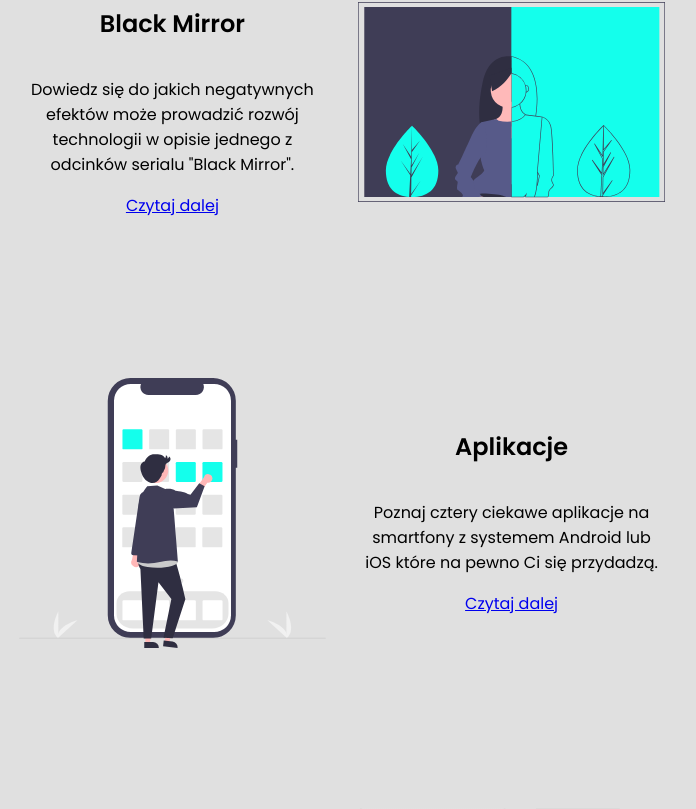
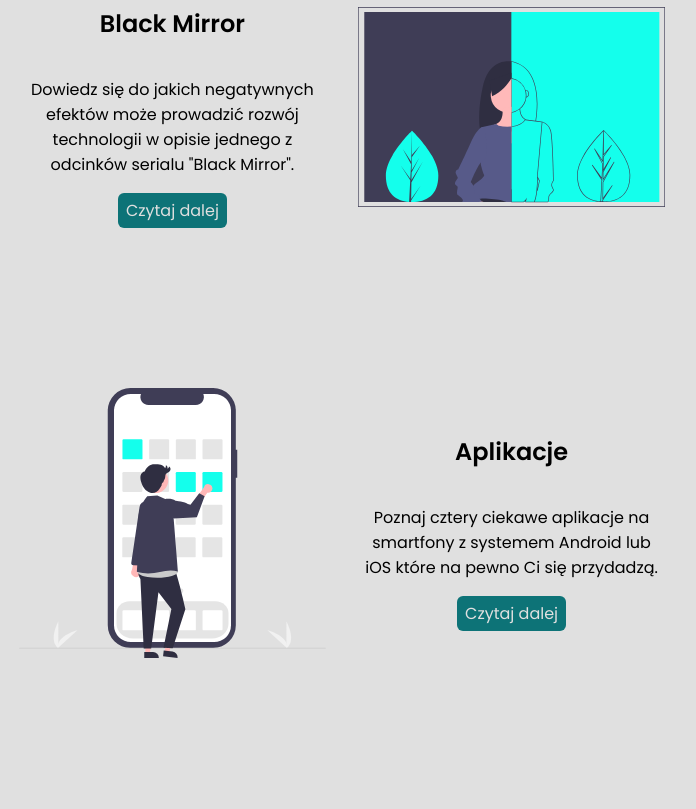
Before and after one commit to Kuba429/praca-na-zawodowe, a React (Vite) app: page / in a window 1280 px wide. Shown: the part 862-1671 px from the top of the page, without its empty margins (298-994 px from the left). Built offline with nearby package versions, Linux system fonts and the light colour scheme.

Commit message:
komponenty dla nowych stron

```diff
--- a/src/App.jsx
+++ b/src/App.jsx
@@ -1,13 +1,18 @@
 import { Routes, Route } from "react-router-dom";
 import Navbar from "./komponenty/Navbar";
 import StronaGlowna from "./komponenty/StronaGlowna";
-
+import Aplikacje from "./komponenty/Aplikacje";
+import OStronie from "./komponenty/OStronie";
+import BlackMirror from "./komponenty/BlackMirror";
 function App() {
     return (
         <div className="App">
-            <Navbar/>
+            <Navbar />
             <Routes>
                 <Route path="/" element={<StronaGlowna />} />
+                <Route path="/black-mirror" element={<BlackMirror />} />
+                <Route path="/aplikacje" element={<Aplikacje />} />
+                <Route path="/o-stronie" element={<OStronie />} />
             </Routes>
         </div>
     );
--- /dev/null
+++ b/src/komponenty/Aplikacje.jsx
@@ -0,0 +1,9 @@
+import React from "react";
+
+export default function Aplikacje() {
+    return (
+        <div>
+            <h1>Aplikacje</h1>
+        </div>
+    );
+}
--- /dev/null
+++ b/src/komponenty/BlackMirror.jsx
@@ -0,0 +1,9 @@
+import React from 'react'
+
+export default function BlackMirror() {
+    return (
+        <div>
+            <h1>Black Mirror</h1>
+        </div>
+    )
+}
--- a/src/komponenty/Navbar.jsx
+++ b/src/komponenty/Navbar.jsx
@@ -1,7 +1,6 @@
 import React, { useState } from "react";
 import { NavLink } from "react-router-dom";
 import { v4 } from "uuid";
-
 import { tematy } from "./SpisTresci";
 export default function Navbar() {
     const [bocznaNawigacja, ustawBocznaNawigacje] = useState(false);
--- /dev/null
+++ b/src/komponenty/OStronie.jsx
@@ -0,0 +1,9 @@
+import React from 'react'
+
+export default function OStronie() {
+    return (
+        <div>
+            <h1>O Stronie</h1>
+        </div>
+    )
+}
--- a/src/komponenty/SpisTresci.jsx
+++ b/src/komponenty/SpisTresci.jsx
@@ -1,6 +1,6 @@
 import React from "react";
 import { v4 } from "uuid";
-import { NavLink } from "react-router-dom";
+import { Link } from "react-router-dom";
 import urlBlackMirror from "../zdjecia/black-mirror.svg";
 import urlAplikacje from "../zdjecia/aplikacje.svg";
 import urlOstronie from "../zdjecia/frameworks.svg";
@@ -14,7 +14,7 @@
                         <div>
                             <h1>{temat.tytul}</h1>
                             <p>{temat.opis}</p>
-                            <NavLink to={temat.link}>Czytaj dalej</NavLink>
+                            <Link to={temat.link}>Czytaj dalej</Link>
                         </div>
                         <img src={temat.zdjecie} alt={temat.tytul} />
                     </div>
--- a/src/style/navbar.scss
+++ b/src/style/navbar.scss
@@ -72,6 +72,7 @@
             transition: ease 0.1s all;
             -webkit-tap-highlight-color: rgba(0, 0, 0, 0);
             -webkit-tap-highlight-color: transparent;
+            transition: ease all 0.2s;
             &.active {
                 color: rgba($jasny, 1);
             }
--- a/src/style/strona-glowna.scss
+++ b/src/style/strona-glowna.scss
@@ -92,7 +92,18 @@
                 flex-direction: column;
                 justify-content: center;
                 align-items: center;
-
+                a{
+                    text-decoration: none;
+                    color: $b-ciemny;
+                    color: $jasny;
+                    background: $akcent-ciemny;
+                    padding: 5px 8px;
+                    border-radius: 6px;
+                    transition: ease all 0.2s;
+                    &:hover{
+                        transform: scale(102%);
+                    }
+                }
             }
         }
     }
```
